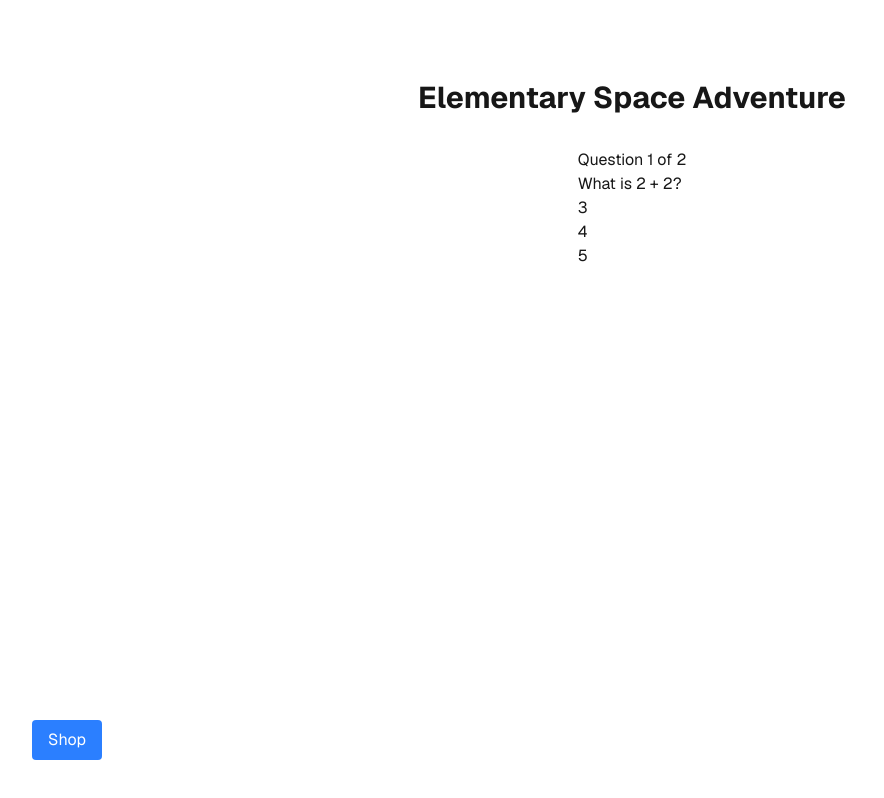
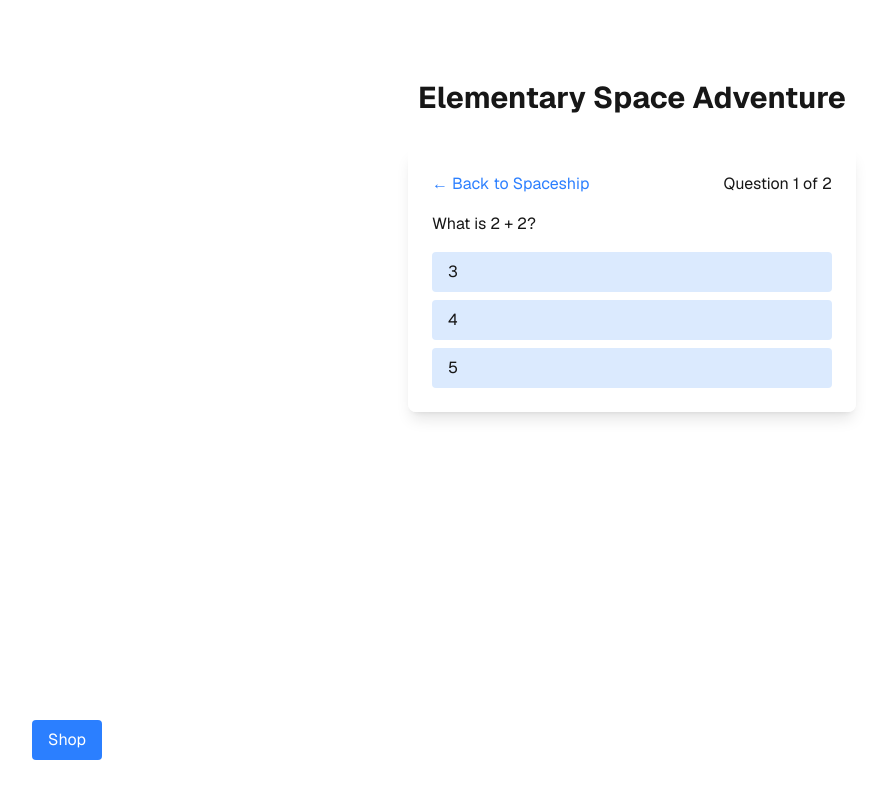
Before and after one commit to zidaneho/mission_learn, a Next.js app: page / in a window 1280 px wide. Both pictures are taken after a click on the button "Select Planet". Shown: the whole page, without its empty margins (8-892 px from the left). Built offline with nearby package versions, Linux system fonts and the light colour scheme.

Commit message:
added back button and

```diff
--- a/app/page.tsx
+++ b/app/page.tsx
@@ -20,6 +20,11 @@ export default function Home() {
     setInQuestionMode(false);
   };
 
+  const handleBackToSpaceship = () => {
+    // Back button action from the planet's question view
+    setInQuestionMode(false);
+  };
+
   return (
     <GameProvider>
       <div className="min-h-screen p-8 pb-20 sm:p-20 font-[family-name:var(--font-geist-sans)] relative">
@@ -31,7 +36,10 @@ export default function Home() {
         {/* Game Main Content */}
         <main className="flex flex-col items-center gap-8">
           {inQuestionMode ? (
-            <QuestionSet onComplete={handleQuestionsComplete} />
+            <QuestionSet
+              onComplete={handleQuestionsComplete}
+              onBack={handleBackToSpaceship}
+            />
           ) : (
             <PlanetSelector onSelect={handlePlanetSelect} />
           )}
--- a/components/QuestionSet.tsx
+++ b/components/QuestionSet.tsx
@@ -23,9 +23,10 @@ const sampleQuestions: Question[] = [
 
 interface QuestionSetProps {
   onComplete: () => void;
+  onBack: () => void; // Added onBack to the interface
 }
 
-const QuestionSet: React.FC<QuestionSetProps> = ({ onComplete }) => {
+const QuestionSet: React.FC<QuestionSetProps> = ({ onComplete, onBack }) => {
   const [currentIndex, setCurrentIndex] = useState(0);
   const { addCurrency } = useGame();
 
@@ -43,13 +44,25 @@ const QuestionSet: React.FC<QuestionSetProps> = ({ onComplete }) => {
   };
 
   return (
-    <div>
-      <h3>Question {currentIndex + 1} of {sampleQuestions.length}</h3>
-      <p>{currentQuestion.question}</p>
-      <ul>
+    <div className="max-w-md w-full p-6 bg-white/80 backdrop-blur rounded-lg shadow-lg">
+      <div className="flex justify-between mb-4">
+        <button onClick={onBack} className="text-blue-500 hover:underline">
+          &larr; Back to Spaceship
+        </button>
+        <span>
+          Question {currentIndex + 1} of {sampleQuestions.length}
+        </span>
+      </div>
+      <p className="mb-4">{currentQuestion.question}</p>
+      <ul className="space-y-2">
         {currentQuestion.options.map((option, index) => (
           <li key={index}>
-            <button onClick={() => handleAnswer(index)}>{option}</button>
+            <button
+              onClick={() => handleAnswer(index)}
+              className="w-full text-left px-4 py-2 bg-blue-100 rounded hover:bg-blue-200"
+            >
+              {option}
+            </button>
           </li>
         ))}
       </ul>
```
